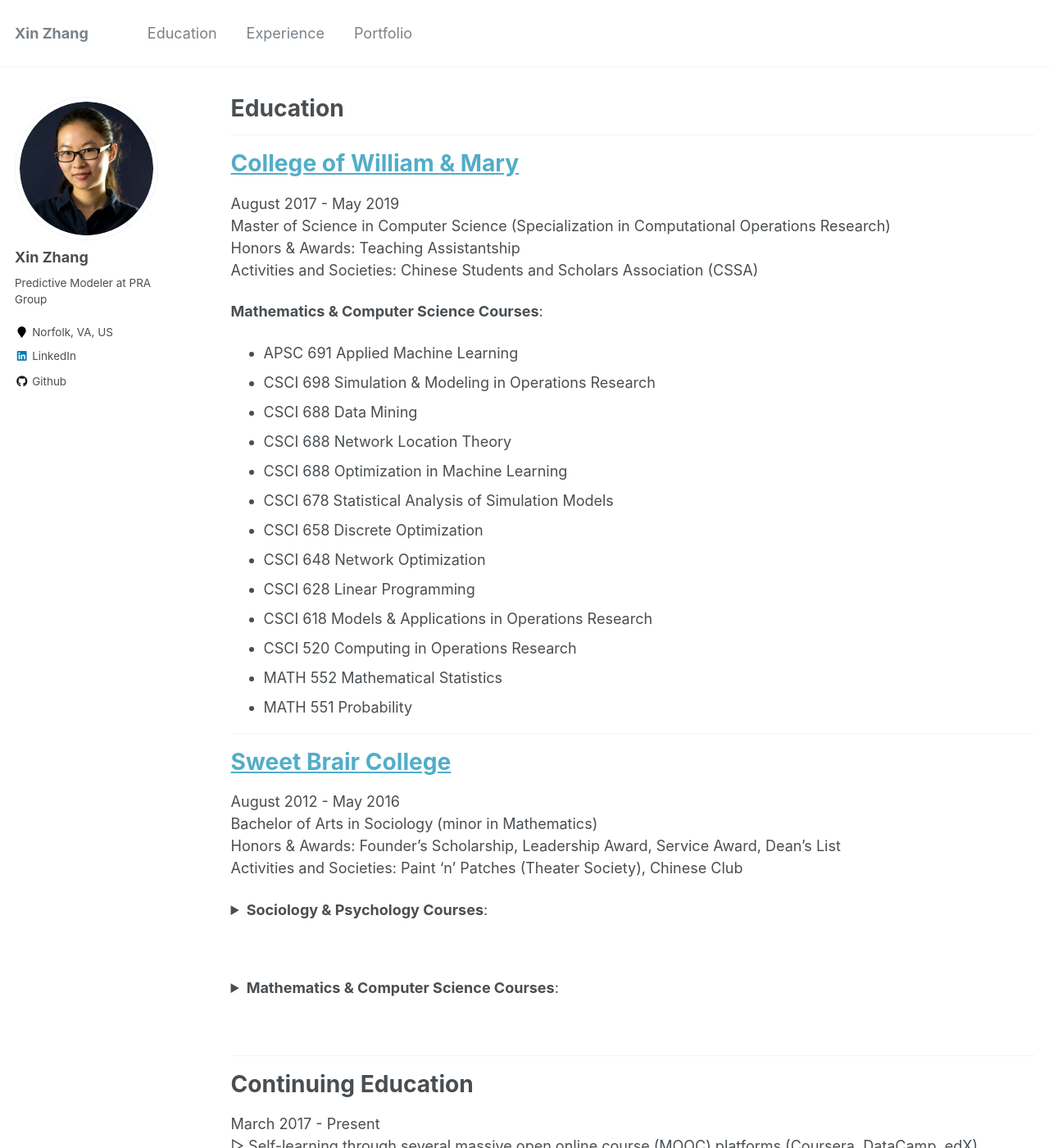
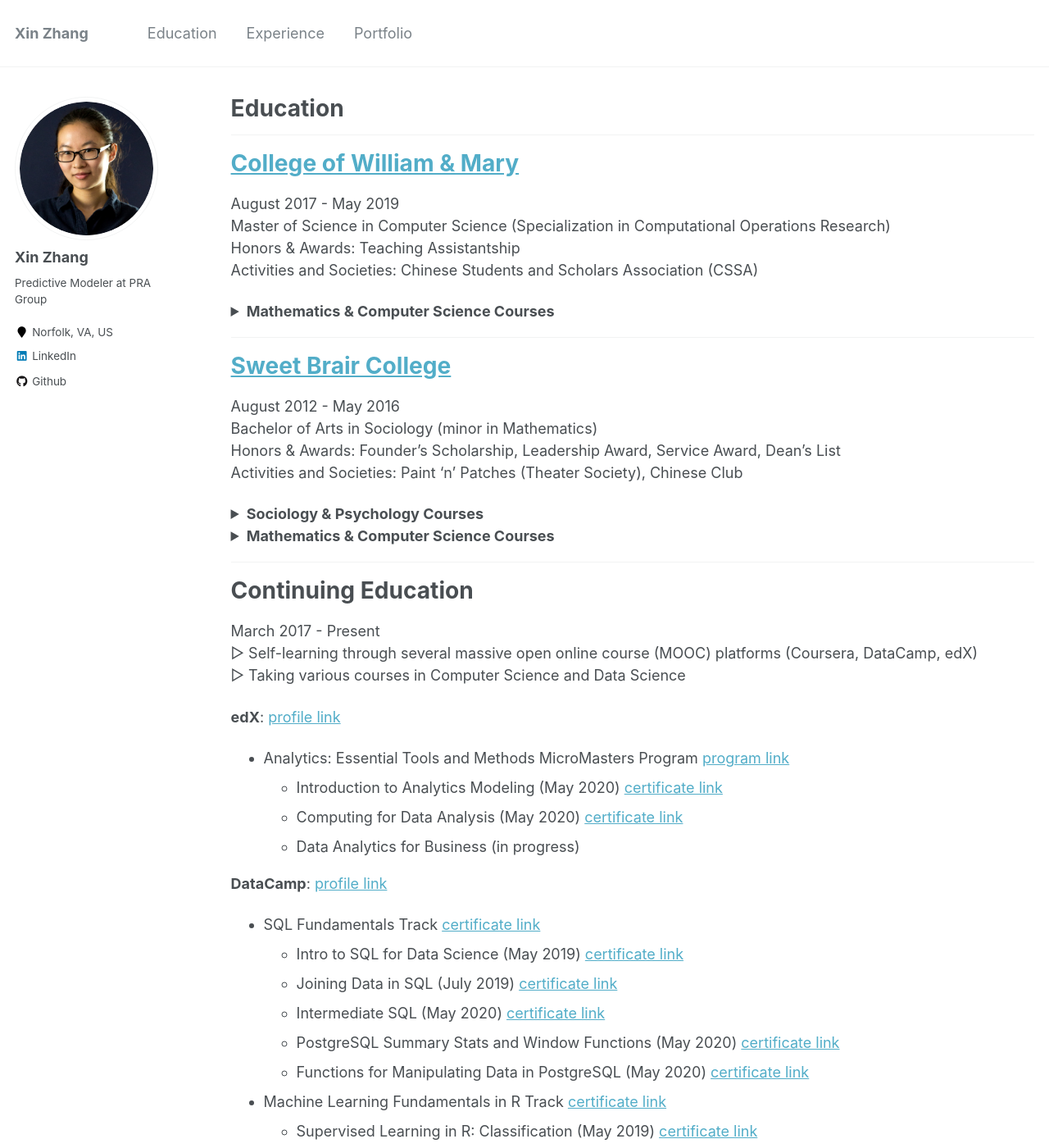
Before and after one commit to SnowingSita/SnowingSita.github.io, a Jekyll site: the page built from _pages/education.md, in a window 1280 px wide and 1400 px high. Shown: the whole window at 82% size. Built offline with Jekyll 4.4.1, drawn with Linux system fonts in a browser that asks for light colours.

Commit message:
Update education.md

```diff
--- a/_pages/education.md
+++ b/_pages/education.md
@@ -14,7 +14,8 @@
 Honors & Awards: Teaching Assistantship
 Activities and Societies: Chinese Students and Scholars Association (CSSA)
 
-**Mathematics & Computer Science Courses**:
+{::options parse_block_html="true" /}
+<details><summary markdown="span">**Mathematics & Computer Science Courses**</summary>
 - APSC 691 Applied Machine Learning
 - CSCI 698 Simulation & Modeling in Operations Research
 - CSCI 688 Data Mining
@@ -28,6 +29,8 @@
 - CSCI 520 Computing in Operations Research
 - MATH 552 Mathematical Statistics
 - MATH 551 Probability
+</details>
+{::options parse_block_html="false" /}
 
 ---
 
@@ -39,7 +42,7 @@
 Activities and Societies: Paint ‘n’ Patches (Theater Society), Chinese Club
 
 {::options parse_block_html="true" /}
-<details><summary markdown="span">**Sociology & Psychology Courses**:</summary>
+<details><summary markdown="span">**Sociology & Psychology Courses**</summary>
 - SOCI 452 Senior Seminar
 - SOCI 451 Research Methods
 - SOCI 450 Sociological Theory
@@ -54,11 +57,10 @@
 - PSYC 219 Statistics for Behavioral Science
 - PSYC 101 Introductory Psychology
 </details>
-<br/>
 {::options parse_block_html="false" /}
 
-{::options parse_block_html="true" /}
-<details><summary markdown="span">**Mathematics & Computer Science Courses**:</summary>
+
+<details><summary markdown="span">**Mathematics & Computer Science Courses**</summary>
 - MATH 328 Ordinary Differential Equations
 - MATH 232 Linear Algebra
 - MATH 223 Calculus III
@@ -67,8 +69,7 @@
 - CSCI 188 Java Programming I
 - PHIL 119 Logic
 </details>
-<br/>
-{::options parse_block_html="false" /}
+
 
 ---
 
```
